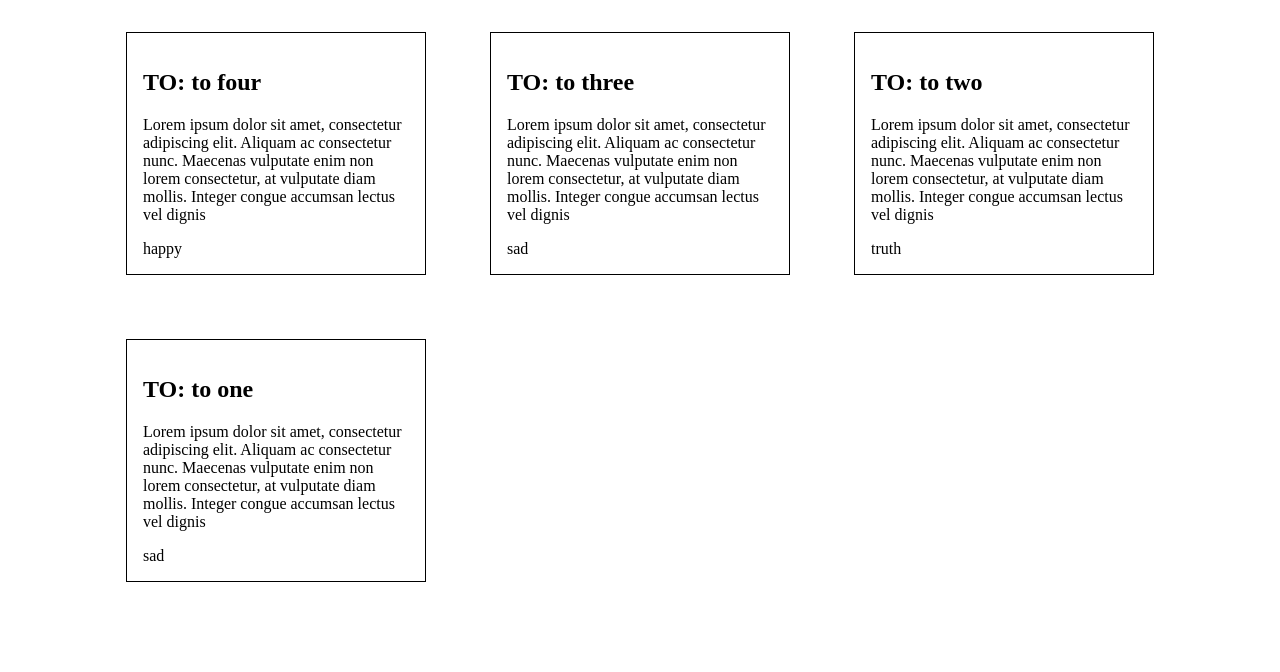
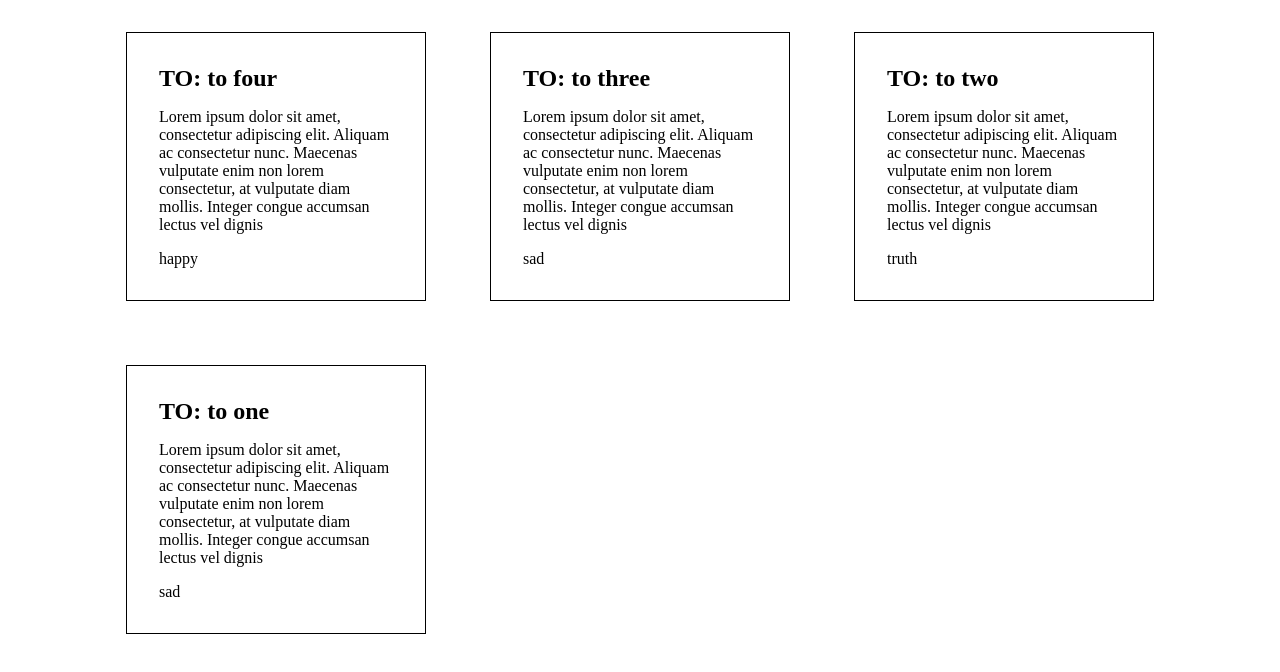
Before and after one commit to Wheres-Roneey/Heres-Roneey, a website: page client/index.html in a window 1280 px wide. Drawn offline with Linux system fonts and the light colour scheme.

Commit message:
change card style

```diff
--- a/client/style.css
+++ b/client/style.css
@@ -16,9 +16,13 @@ body {
 }
 .card {
   margin: 2em;
-  padding: 1em;
-  width: 300px;
+  padding: 2em;
+  max-width: 300px;
   border: 1px solid black;
+}
+/* ! If change h2 elem, remember to change this */
+h2 {
+  margin: 0;
 }
 
 @media screen and (max-width: 1500px) {
```
